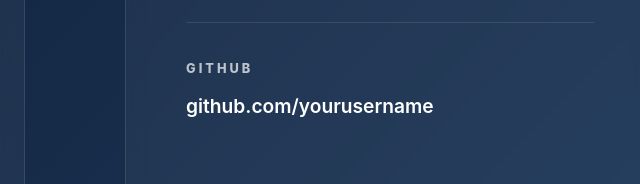
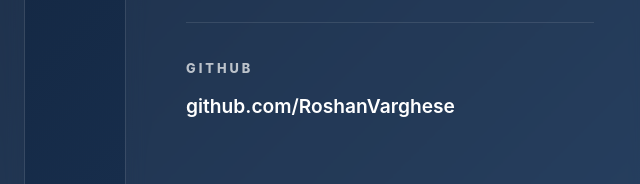
Before and after one commit to RoshanVarghese/RoshanVarghese.github.io, a plain HTML site: page index.html in a window 1280 px wide. Shown: the part 9741-9925 px from the top of the page, 565-1205 px from the left. Drawn offline with Linux system fonts and the light colour scheme.

Commit message:
Update GitHub link to correct username

```diff
--- a/index.html
+++ b/index.html
@@ -1561,7 +1561,7 @@
                     <li class="contact-item">
                         <div class="contact-label">GitHub</div>
                         <div class="contact-value">
-                            <a href="https://github.com/RoshanVarghese" target="_blank">github.com/yourusername</a>
+                            <a href="https://github.com/RoshanVarghese" target="_blank">github.com/RoshanVarghese</a>
                         </div>
                     </li>
                 </ul>
```
